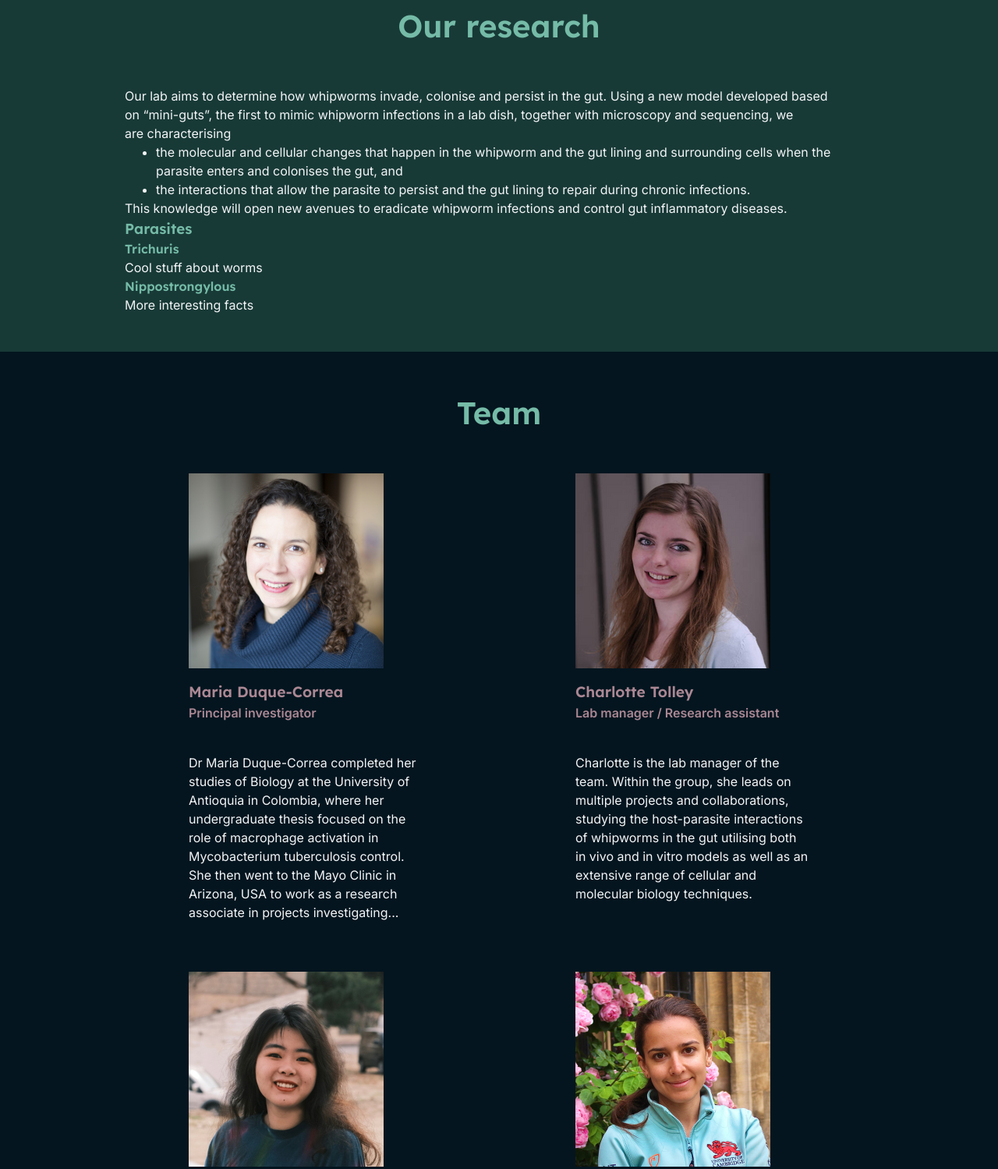
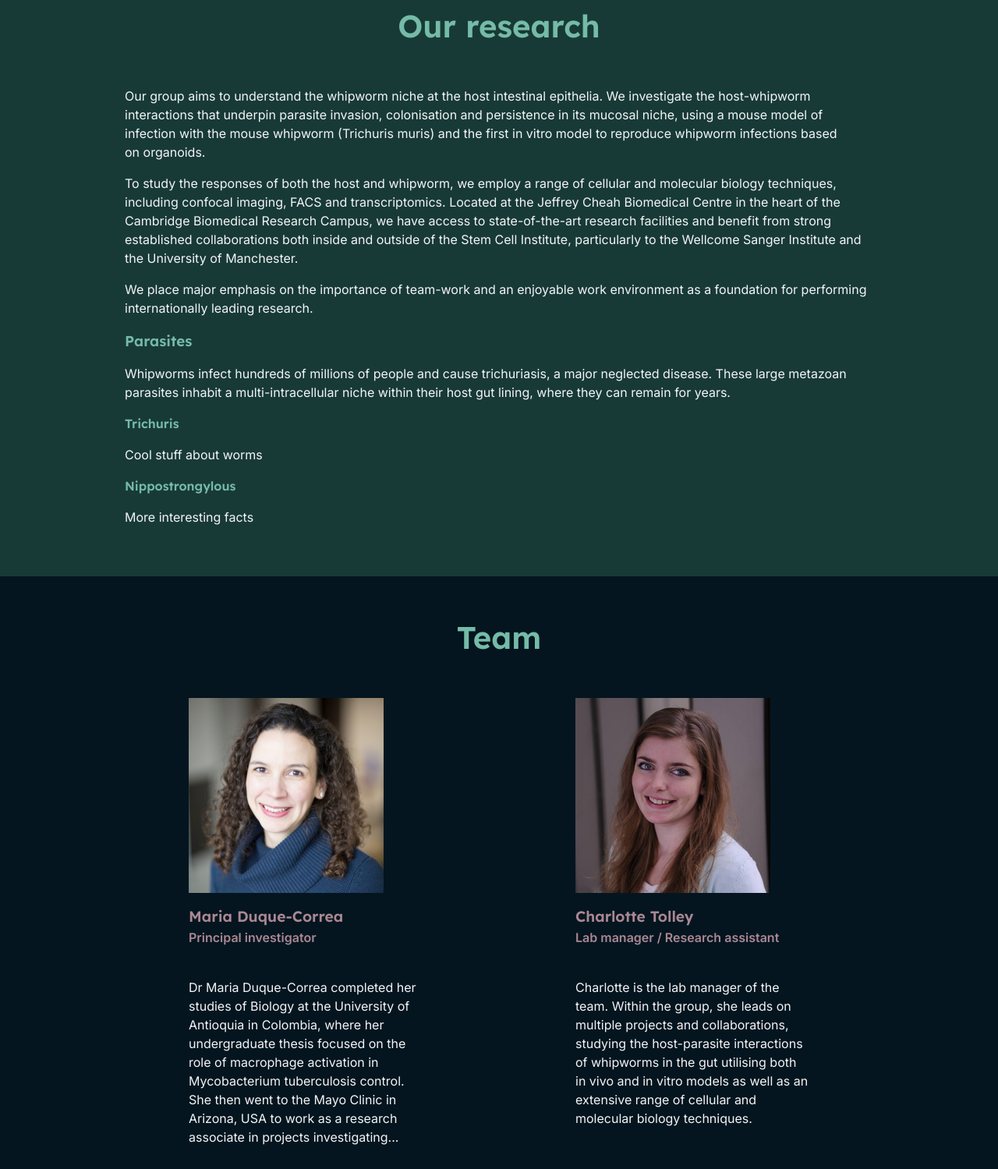
Before and after one commit to olane/duque-correa-lab, a plain HTML site: page index.html in a window 1280 px wide. Shown: the part 845-2344 px from the top of the page at 78% size. Drawn offline with Linux system fonts and the light colour scheme.

Commit message:
About and hero improvements

```diff
--- a/index.html
+++ b/index.html
@@ -34,16 +34,18 @@
             <div class="inner-block-wrapper">
                 <h2>Our research</h2>
                 <p>
-                    Our lab aims to determine how whipworms invade, colonise and persist in the gut. Using a new model developed based on “mini-guts”, the first to mimic whipworm infections in a lab dish, together with microscopy and sequencing, we are characterising
+                    Our group aims to understand the whipworm niche at the host intestinal epithelia. We investigate the host-whipworm interactions that underpin parasite invasion, colonisation and persistence in its mucosal niche, using a mouse model of infection with the mouse whipworm (Trichuris muris) and the first in vitro model to reproduce whipworm infections based on organoids.
                 </p>
-                <ul>
-                    <li>the molecular and cellular changes that happen in the whipworm and the gut lining and surrounding cells when the parasite enters and colonises the gut, and</li>
-                    <li>the interactions that allow the parasite to persist and the gut lining to repair during chronic infections. </li>
-                </ul>
                 <p>
-                    This knowledge will open new avenues to eradicate whipworm infections and control gut inflammatory diseases.
+                    To study the responses of both the host and whipworm, we employ a range of cellular and molecular biology techniques, including confocal imaging, FACS and transcriptomics. Located at the Jeffrey Cheah Biomedical Centre in the heart of the Cambridge Biomedical Research Campus, we have access to state-of-the-art research facilities and benefit from strong established collaborations both inside and outside of the Stem Cell Institute, particularly to the Wellcome Sanger Institute and the University of Manchester.
+                </p>
+                <p>
+                    We place major emphasis on the importance of team-work and an enjoyable work environment as a foundation for performing internationally leading research.
                 </p>
                 <h3>Parasites</h3>
+                <p>
+                    Whipworms infect hundreds of millions of people and cause trichuriasis, a major neglected disease. These large metazoan parasites inhabit a multi-intracellular niche within their host gut lining, where they can remain for years.
+                </p>
                 <h4>Trichuris</h4>
                 <p>Cool stuff about worms</p>
                 <h4>Nippostrongylous</h4>
@@ -58,34 +60,34 @@
                     <div class="team-member">
                         <img src="images/maria_duque-correa.png" alt=""/>
                         <h4>Maria Duque-Correa</h4>
-                        <p class="team-member-role">Principal investigator</p>
-                        <p>
+                        <div class="team-member-role">Principal investigator</div>
+                        <div>
                             Dr Maria Duque-Correa completed her studies of Biology at the University of Antioquia in Colombia, where her undergraduate thesis focused on the role of macrophage activation in Mycobacterium tuberculosis control. She then went to the Mayo Clinic in Arizona, USA to work as a research associate in projects investigating...
-                        </p>
+                        </div>
                     </div>
                     <div class="team-member">
                         <img src="images/charlotte_tolley.png" alt=""/>
                         <h4>Charlotte Tolley</h4>
-                        <p class="team-member-role">Lab manager / Research assistant</p>
-                        <p>
+                        <div class="team-member-role">Lab manager / Research assistant</div>
+                        <div>
                             Charlotte is the lab manager of the team. Within the group, she leads on multiple projects and collaborations, studying the host-parasite interactions of whipworms in the gut utilising both in vivo and in vitro models as well as an extensive range of cellular and molecular biology techniques.
-                        </p>
+                        </div>
                     </div>
                     <div class="team-member">
                         <img src="images/wenxin_jiang.png" alt=""/>
                         <h4>Wenxin Jiang</h4>
-                        <p class="team-member-role">PhD student / Research assistant</p>
-                        <p>
+                        <div class="team-member-role">PhD student / Research assistant</div>
+                        <div>
                             Lorem ipsum dolor sit amet, consectetur adipiscing elit. Donec dignissim, lectus sed pharetra mattis, magna mi varius ante, tincidunt lobortis purus ante sed sem. Mauris metus mi, suscipit in nisl nec, vestibulum rutrum urna. Aenean dapibus, lorem vel viverra sollicitudin, ex mi sagittis dolor, id accumsan diam quam ac sapien.
-                        </p>
+                        </div>
                     </div>
                     <div class="team-member">
                         <img src="images/klara_stark.png" alt=""/>
                         <h4>Klara Stark</h4>
-                        <p class="team-member-role">PhD student</p>
-                        <p>
+                        <div class="team-member-role">PhD student</div>
+                        <div>
                             Klara joined the Duque-Correa lab to study how Trichuris trichiura, an intestinal parasite, and the host's intestinal epithelia interact and how the gut microbial makeup influences this interaction.
-                        </p>
+                        </div>
                     </div>
                 </div>
             </div>
--- a/style.css
+++ b/style.css
@@ -24,6 +24,10 @@ html {
 
 body {
     background-color: var(--rich-black);
+}
+
+p {
+    margin: 1em 0;
 }
 
 .hero {
```
